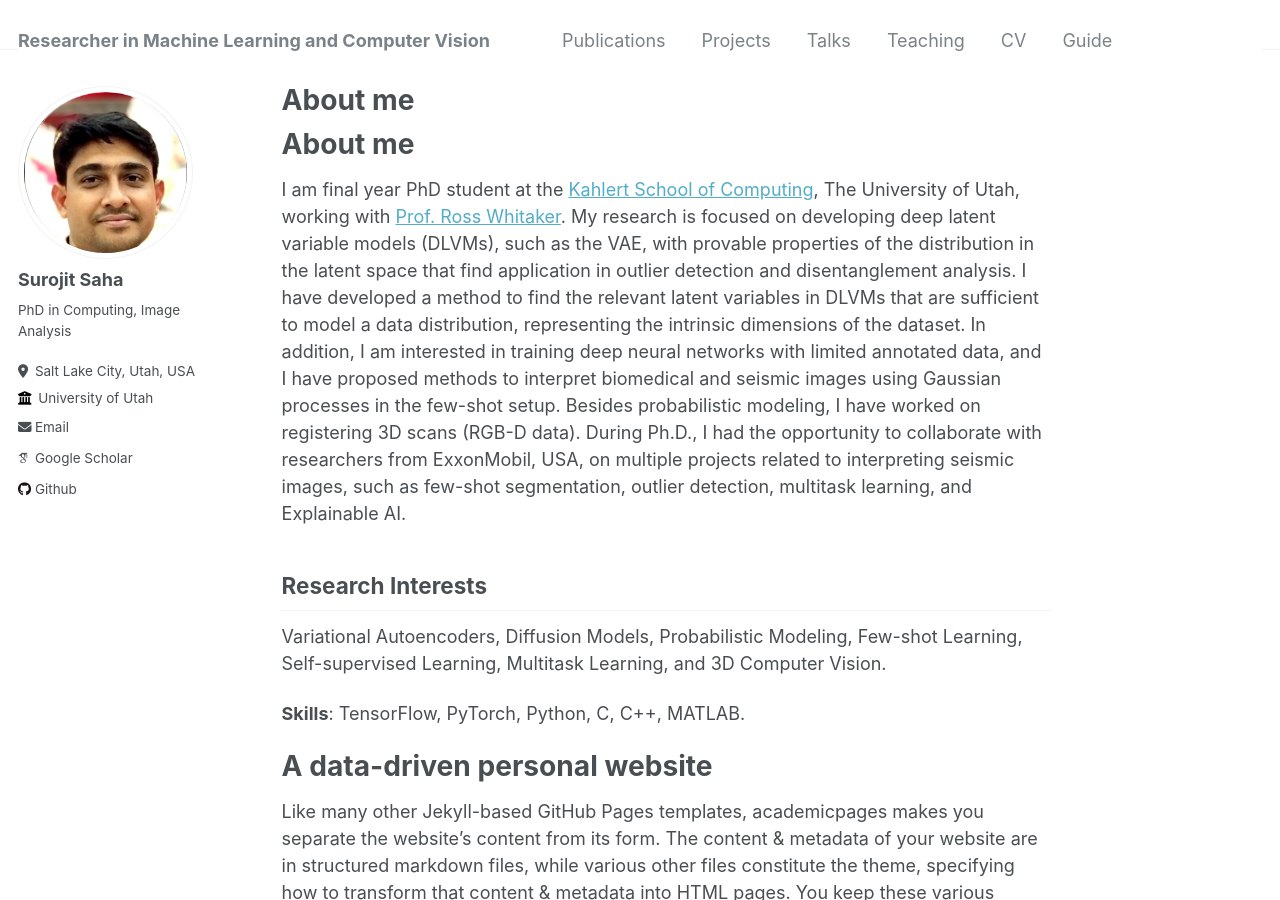
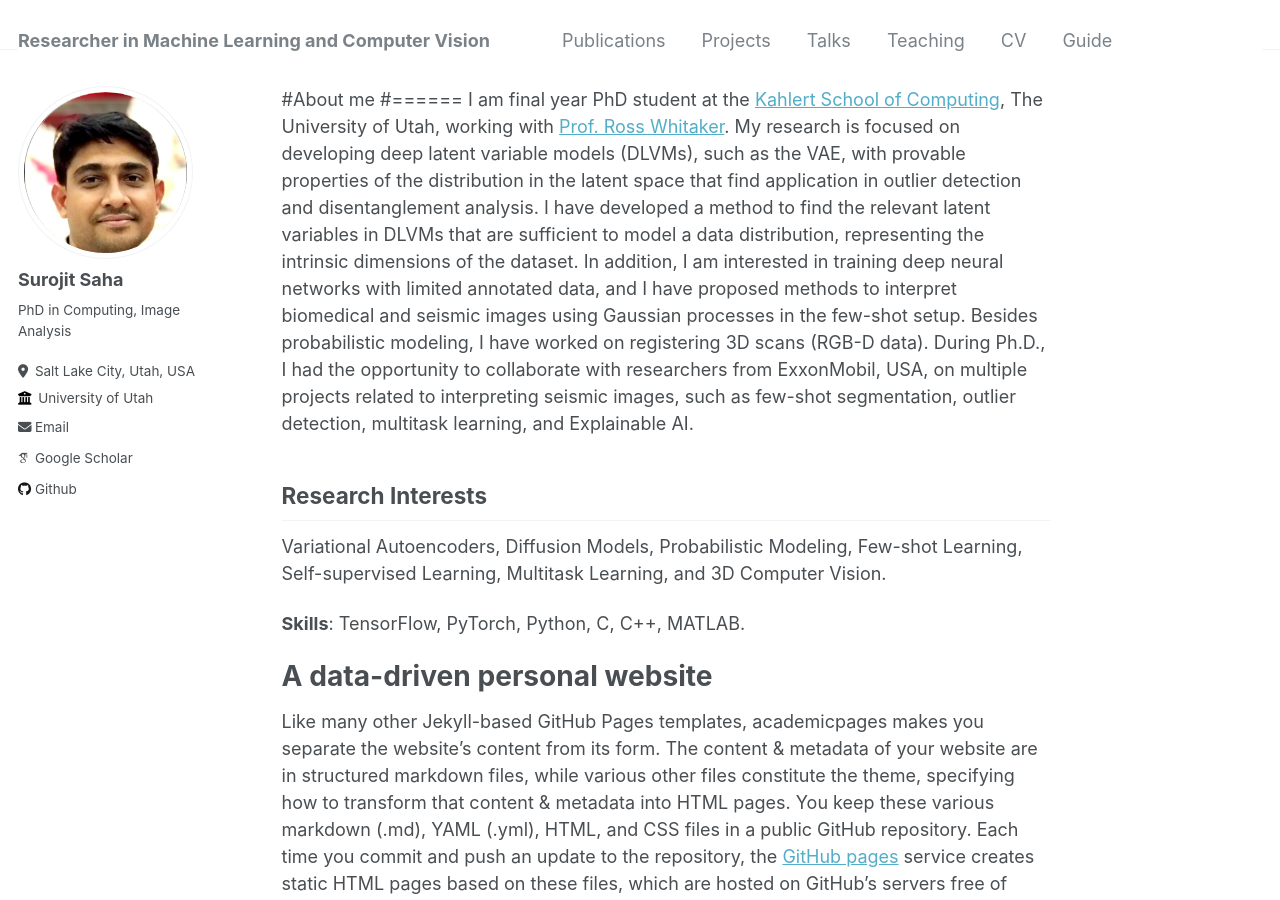
Before and after one commit to Surojit-Utah/Surojit-Utah.github.io, a Jekyll site: the page built from _pages/about.md, in a window 1280 px wide and 900 px high. Built offline with Jekyll 4.4.1, drawn with Linux system fonts in a browser that asks for light colours; some web fonts are replaced; our own code applies the rules of GitHub Pages for plain Markdown files.

Commit message:
Update about.md

```diff
--- a/_pages/about.md
+++ b/_pages/about.md
@@ -7,8 +7,8 @@ redirect_from:
   - /about.html
 ---
 
-About me
-======
+#About me
+#======
 I am final year PhD student at the [Kahlert School of Computing](https://www.cs.utah.edu/), The University of Utah, working with [Prof. Ross Whitaker](https://users.cs.utah.edu/~whitaker/). My research is focused on developing deep latent variable models (DLVMs), such as the VAE, with provable properties of the distribution in the latent space that find application in outlier detection and disentanglement analysis. I have developed a method to find the relevant latent variables in DLVMs that are sufficient to model a data distribution, representing the intrinsic dimensions of the dataset. In addition, I am interested in training deep neural networks with limited annotated data, and I have proposed methods to interpret biomedical and seismic images using Gaussian processes in the few-shot setup. Besides probabilistic modeling, I have worked on registering 3D scans (RGB-D data). During Ph.D., I had the opportunity to collaborate with researchers from ExxonMobil, USA, on multiple projects related to interpreting seismic images, such as few-shot segmentation, outlier detection, multitask learning, and Explainable AI.
 
 Research Interests
```
